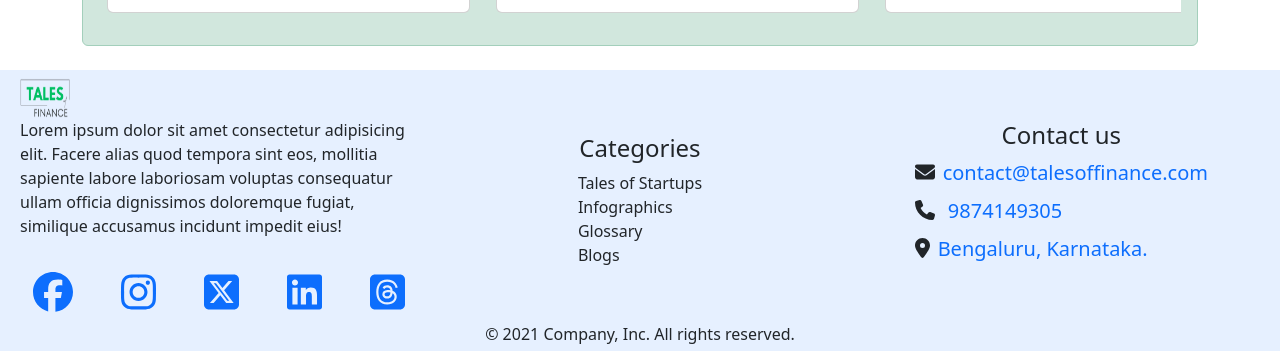
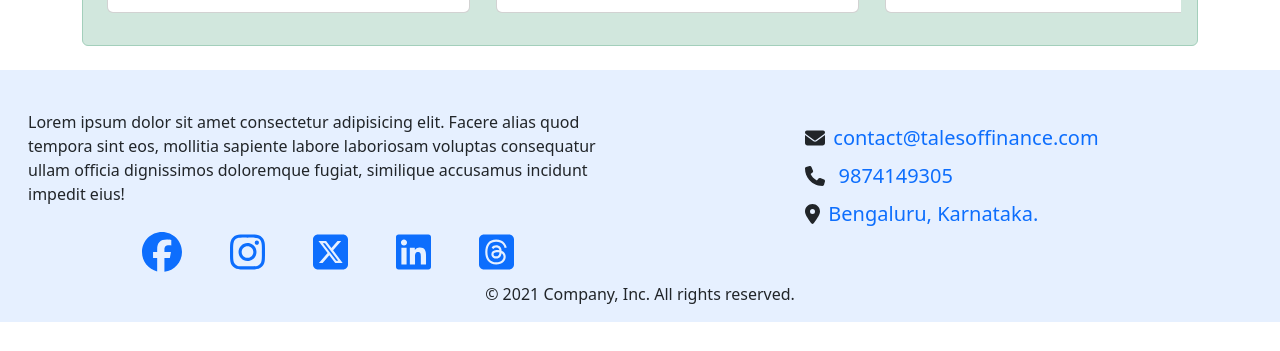
Before and after one commit to farreen/tales-of-finance, a React (Create React App) app: page / in a window 1280 px wide. Shown: the part 2362-2713 px from the top of the page. After the commit the page ends 2684 px from the top, so only its background shows below. Built offline with nearby package versions, Linux system fonts and the light colour scheme.

Commit message:
Remove logo and contact-us from footer

```diff
--- a/src/common/components/footer.jsx
+++ b/src/common/components/footer.jsx
@@ -9,11 +9,11 @@ import { faEnvelope, faPhone, faLocationDot } from '@fortawesome/free-solid-svg-
 const Footer = () => {
   return (
     <div className="position-absolute w-100">
-      <Row className="w-100 m-0 bg-primary p-2 bg-opacity-10">
-        <Col>
-          <img src={companyLogo} loading="lazy" alt="navbar-logo" height="40" width="50" />
+      <Row className="w-100 m-0 bg-primary p-3 bg-opacity-10 ">
+        <Col className="mt-4">
+          {/* <img src={companyLogo} loading="lazy" alt="navbar-logo" height="40" width="50" /> */}
           <p>Lorem ipsum dolor sit amet consectetur adipisicing elit. Facere alias quod tempora sint eos, mollitia sapiente labore laboriosam voluptas consequatur ullam officia dignissimos doloremque fugiat, similique accusamus incidunt impedit eius!</p>
-          <div className="d-flex gap-5 justify-content-center mt-4 fs-1">
+          <div className="d-flex gap-5 justify-content-center fs-1">
             <a href="https://facebook.com" target="_blank" rel="noreferrer">
               <FontAwesomeIcon icon={faFacebook} />
             </a>
@@ -34,7 +34,7 @@ const Footer = () => {
             </a>
           </div>
         </Col>
-        <Col className="d-flex flex-column justify-content-center align-items-center">
+        {/* <Col className="d-flex flex-column justify-content-center align-items-center">
           <h4>Categories</h4>
           <div>
             <div>
@@ -50,9 +50,9 @@ const Footer = () => {
               Blogs
             </div>
           </div>
-        </Col>
+        </Col> */}
         <Col className="d-flex flex-column justify-content-center align-items-center">
-          <h4>Contact us</h4>
+          {/* <h4>Contact us</h4> */}
           <div>
             <ul className=" fs-5 list-unstyled">
               <li className="mb-2">
```
